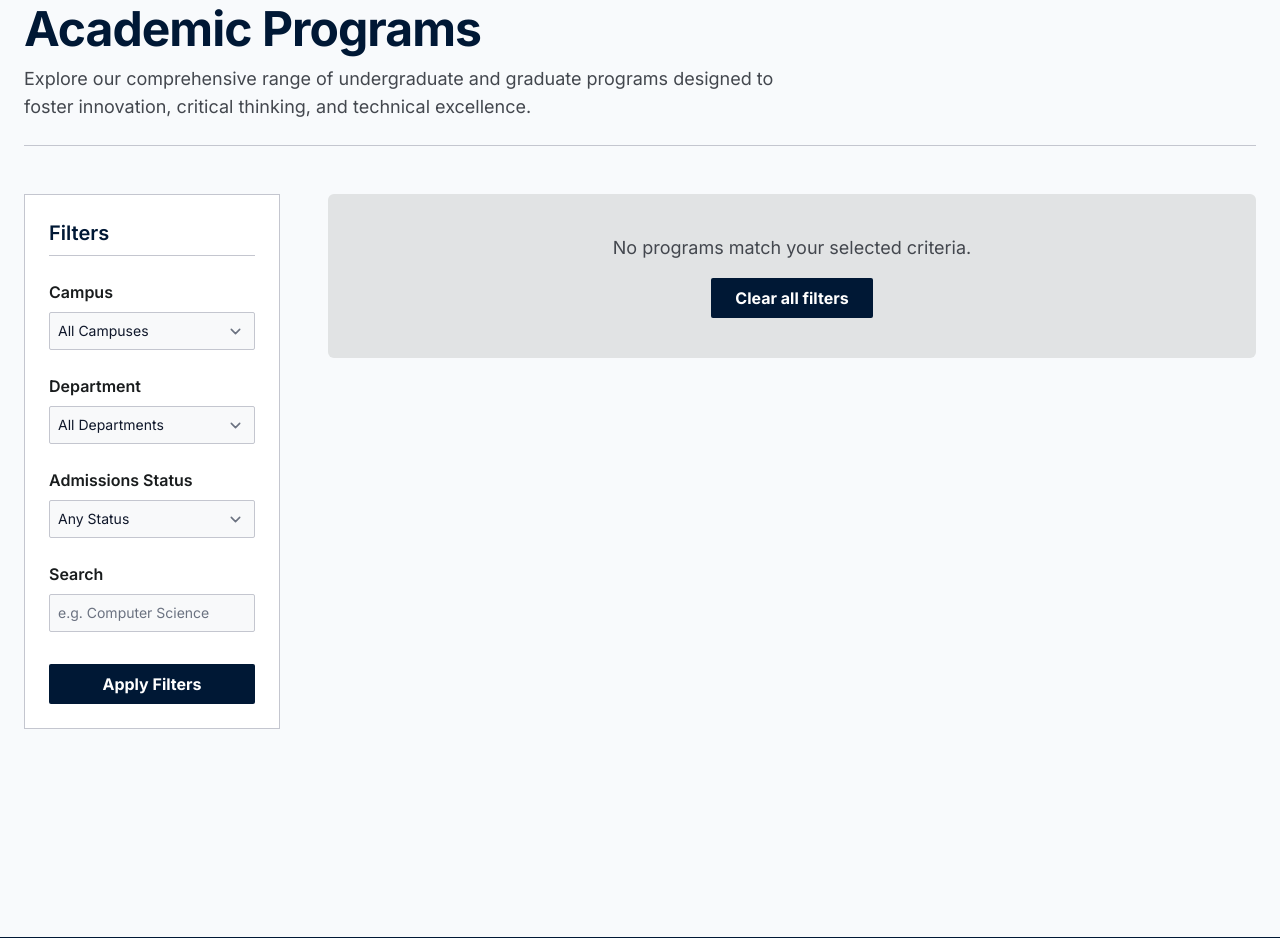
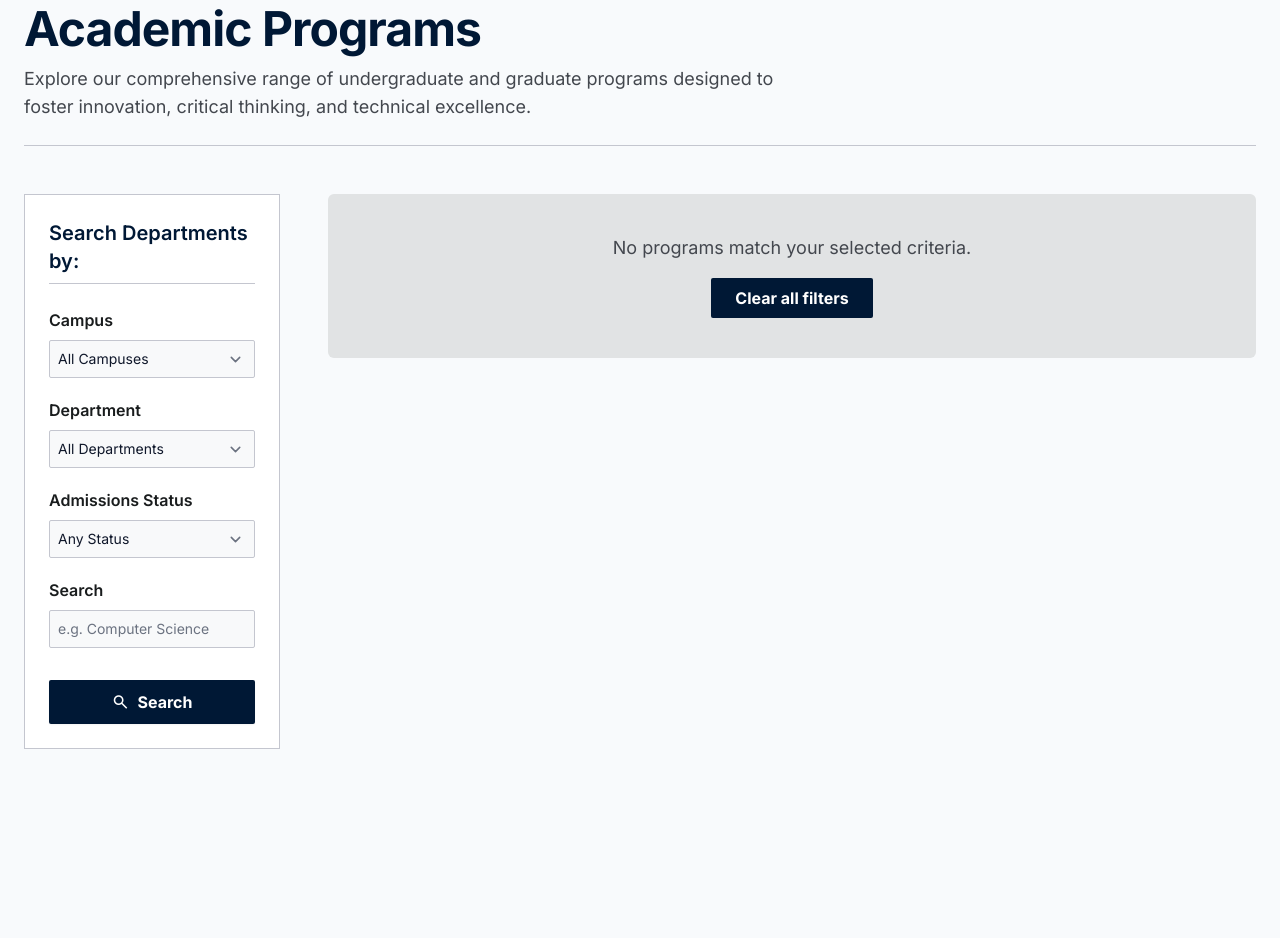
Before and after one commit to hassraza/Pakistan-Institute-of-Science-and-Technology-PIST-, a Django app: template backend/admissions/templates/admissions/programs.html in a window 1280 px wide. Shown: the part 202-1140 px from the top of the page. Run offline with Django 5.2, Linux system fonts and the light colour scheme; the template is opened without the code that fills it, so the values that code supplies are empty; some libraries are stand-ins or nearby versions.

Commit message:
Rename filter heading to Search Departments by: and add prominent Search button

```diff
--- a/backend/admissions/templates/admissions/programs.html
+++ b/backend/admissions/templates/admissions/programs.html
@@ -15,9 +15,9 @@
     <!-- Sidebar Filter -->
     <aside class="w-full md:w-64 flex-shrink-0">
       <div class="bg-surface-container-lowest border border-outline-variant rounded-DEFAULT p-md sticky top-32">
-        <h2 class="font-title-lg text-title-lg text-primary mb-md border-b border-outline-variant pb-xs">Filters</h2>
+        <h2 class="font-title-lg text-title-lg text-primary mb-md border-b border-outline-variant pb-xs">Search Departments by:</h2>
 
-        <form method="get" action="{% url 'admissions:programs' %}" class="flex flex-col gap-6">
+        <form method="get" action="{% url 'admissions:programs' %}" class="flex flex-col gap-5">
 
           <div>
             <label for="campus" class="font-title-md text-title-md text-on-surface mb-2 block">Campus</label>
@@ -53,10 +53,12 @@
             <input type="text" name="q" id="q" value="{{ search_query }}" placeholder="e.g. Computer Science" class="w-full border-outline-variant rounded-sm focus:border-primary focus:ring-1 focus:ring-primary text-sm p-2 bg-surface">
           </div>
 
-          <div class="flex flex-col gap-3 pt-2">
-            <button type="submit" class="bg-primary text-white font-bold py-2 rounded-sm hover:bg-primary-container transition-colors w-full text-center">Apply Filters</button>
+          <div class="flex flex-col gap-3 pt-3">
+            <button type="submit" class="bg-primary text-white font-bold py-2.5 px-4 rounded-sm hover:bg-primary-container transition-colors w-full flex items-center justify-center gap-2 shadow-sm text-center">
+              <span class="material-symbols-outlined text-[18px]">search</span> Search
+            </button>
             {% if campus_code or department_code or status_filter or search_query %}
-              <a href="{% url 'admissions:programs' %}" class="bg-surface-variant text-on-surface-variant font-bold py-2 rounded-sm hover:bg-outline-variant transition-colors w-full text-center">Clear Filters</a>
+              <a href="{% url 'admissions:programs' %}" class="bg-surface-variant text-on-surface-variant font-bold py-2 rounded-sm hover:bg-outline-variant transition-colors w-full text-center text-sm">Clear Search</a>
             {% endif %}
           </div>
         </form>
```
Also changed, not shown: backend/admissions/views.py (+14 -8 lines).
